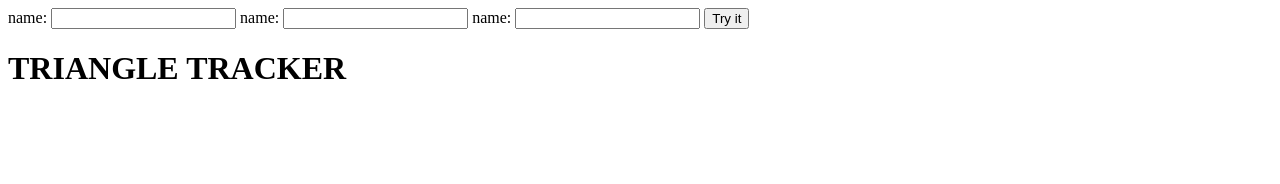
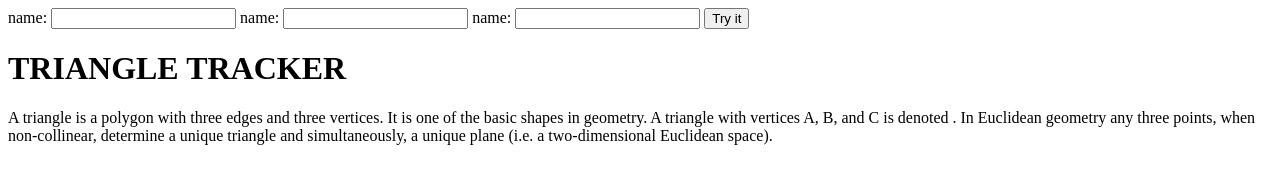
Before and after one commit to sauda-kayitesi/Function, a plain HTML site: page index.html in a window 1280 px wide. Drawn offline with Linux system fonts and the light colour scheme.

Commit message:
add paragraph

```diff
--- a/index.html
+++ b/index.html
@@ -13,6 +13,9 @@
     name: <input type="number" id="thirdSide">
     <button onclick="myFuction()">Try it </button>
     <h1>TRIANGLE TRACKER</h1>
-
+    <p>A triangle is a polygon with three edges and three vertices. It is one of the basic
+         shapes in geometry. A triangle with vertices A, B, and C is denoted . In Euclidean
+         geometry any three points, when non-collinear, determine a unique
+        triangle and simultaneously, a unique plane (i.e. a two-dimensional Euclidean space).</p>
 </body>
 </html>
--- a/index.js
+++ b/index.js
@@ -16,5 +16,5 @@ function myFuction1()
     console.log("Scalene triangle");
     }
     else{
-    alert("Not triangle");
+    alert("Not triangle")
     }
```
